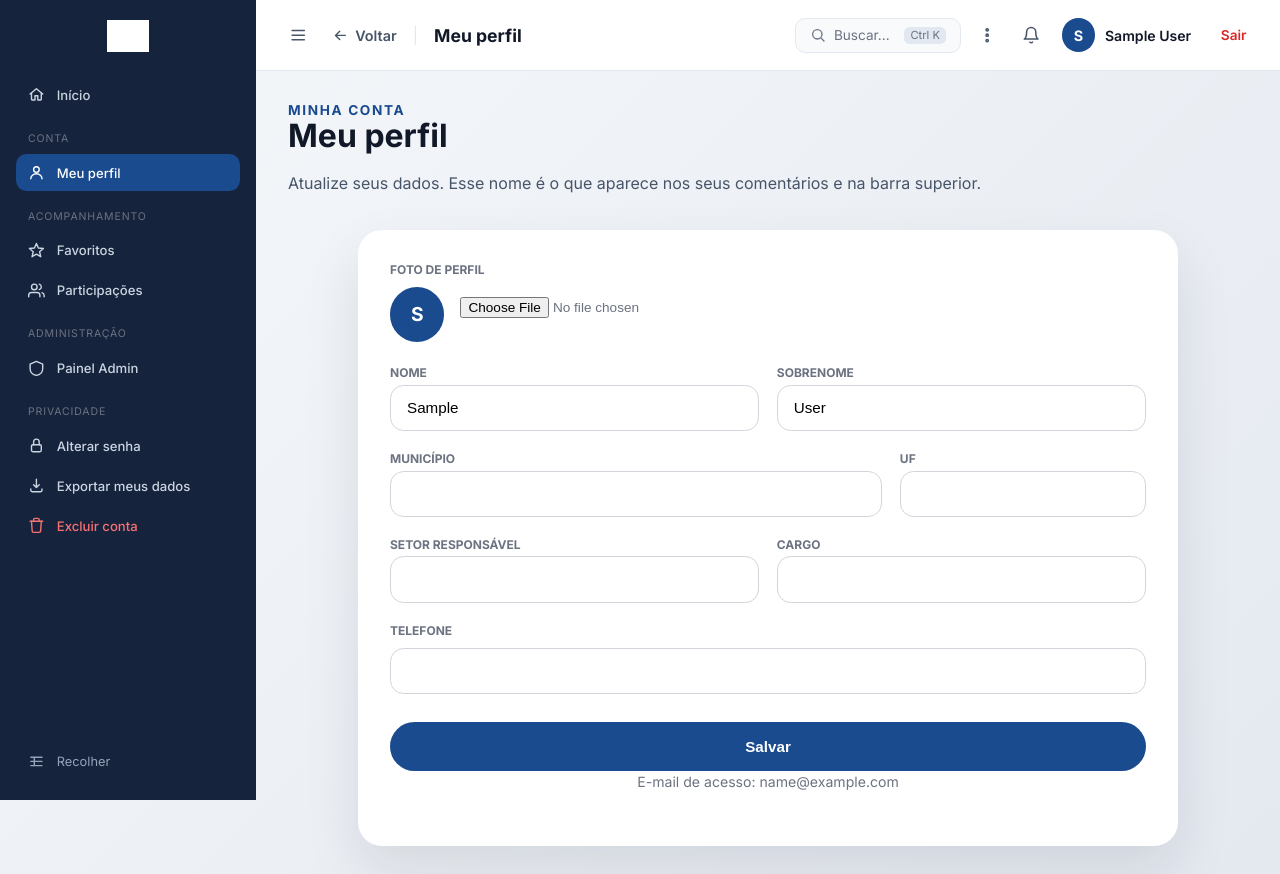
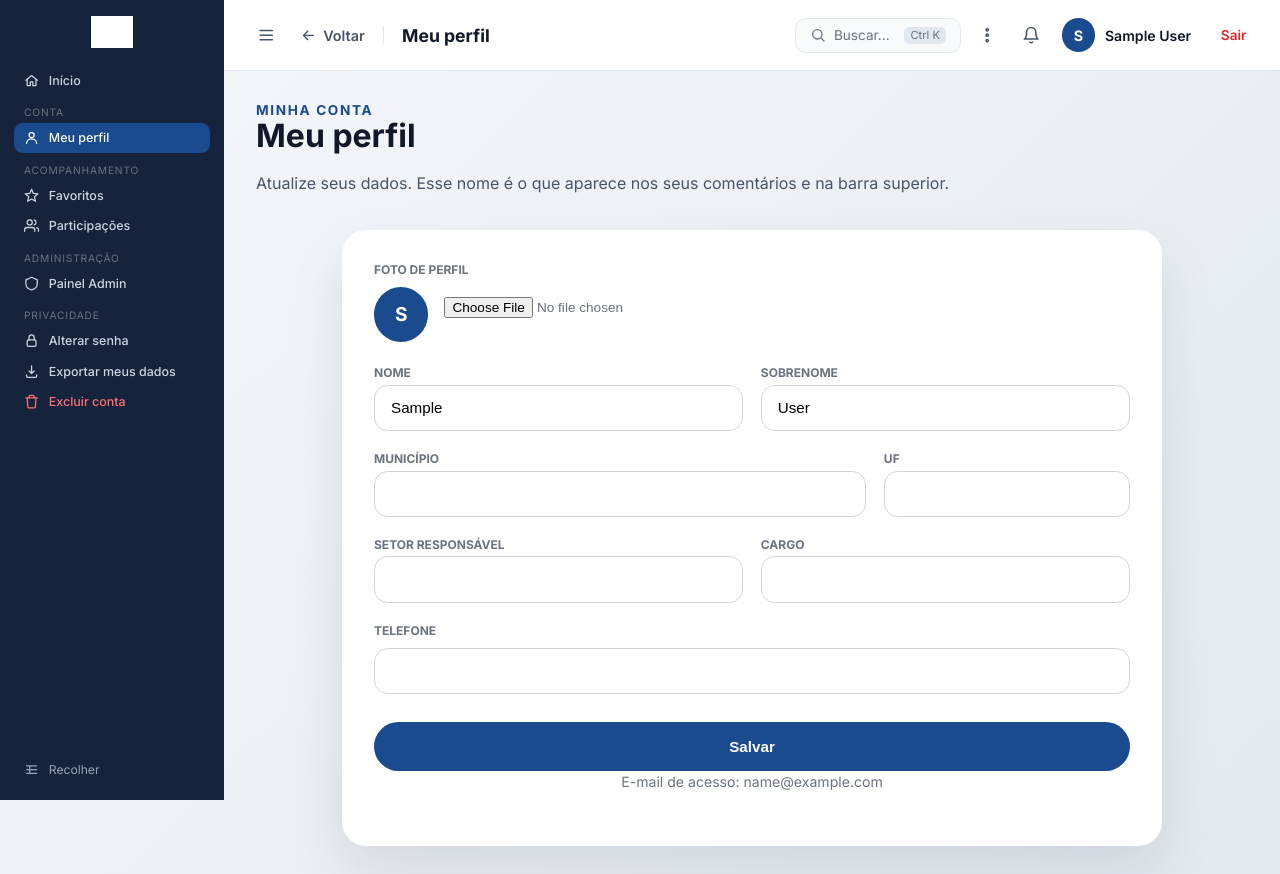
Before and after one commit to brunofnp/legislativo-fnp, a Django app: page /perfil/ in a window 1280 px wide. Run offline with Django 4.2, Linux system fonts and the light colour scheme; the visitor is signed in with stand-in values (Sample User, id 1); data that the repository does not hold is empty; grey boxes are pictures that could not be loaded.

Commit message:
style: sidebar mais compacta -- fonte, icones e espacamento menores
Ajuste fino pedido pelo usuario apos confirmar que nao era o botao Aa
de tamanho de fonte: reduz mais um passo a fonte (0.82->0.78rem) e
icones (1.05->0.95rem) da sidebar, encolhe padding vertical dos links
(0.65rem->0.45rem) e o espaco entre secoes (sidebar-section-label
margin-top 1rem->0.65rem), e volta a largura de 16rem pra 14rem (nao
precisa mais da folga extra, a fonte menor cabe com margem).

Recalculado via PIL com fonte real: "Exportar meus dados" ainda cabe
com ~41px de sobra no novo orcamento (nao volta a truncar).

```diff
--- a/static/css/style.css
+++ b/static/css/style.css
@@ -1605,16 +1605,14 @@ body {
   /* rem, não px -- o botão de tamanho de fonte (Aa) escala o resto do
      conteúdo da sidebar (texto/ícones/preenchimento, tudo em rem); se a
      largura ficasse fixa em px, o espaço disponível encolheria na
-     prática cada vez que a fonte aumentasse, truncando os rótulos.
-     16rem (não os 15rem/240px originais) dá folga extra pra rótulos
-     como "Exportar meus dados" caberem por inteiro. */
-  width: 16rem;
+     prática cada vez que a fonte aumentasse, truncando os rótulos. */
+  width: 14rem;
   flex-shrink: 0;
   background: #16233c;
   color: #cbd5e1;
   display: flex;
   flex-direction: column;
-  padding: 1.25rem 1rem;
+  padding: 1rem 0.85rem;
   position: sticky;
   top: 0;
   height: 100vh;
@@ -1630,7 +1628,7 @@ body {
 .app-sidebar-brand {
   display: flex;
   justify-content: center;
-  margin-bottom: 1.5rem;
+  margin-bottom: 1.1rem;
 }
 
 .app-sidebar-logo {
@@ -1643,13 +1641,13 @@ body {
   flex: 1;
   display: flex;
   flex-direction: column;
-  gap: 0.15rem;
+  gap: 0.05rem;
 }
 
 .sidebar-section-label {
-  margin: 1rem 0 0.4rem;
-  padding: 0 0.75rem;
-  font-size: 0.66rem;
+  margin: 0.65rem 0 0.25rem;
+  padding: 0 0.65rem;
+  font-size: 0.64rem;
   text-transform: uppercase;
   letter-spacing: 0.08em;
   color: var(--text-muted, #64748b);
@@ -1660,12 +1658,12 @@ body {
 .sidebar-link {
   display: flex;
   align-items: center;
-  gap: 0.75rem;
-  padding: 0.65rem 0.75rem;
-  border-radius: 0.65rem;
+  gap: 0.6rem;
+  padding: 0.45rem 0.65rem;
+  border-radius: 0.55rem;
   color: #cbd5e1;
   text-decoration: none;
-  font-size: 0.82rem;
+  font-size: 0.78rem;
   font-weight: 500;
   transition: background .15s ease, color .15s ease;
   white-space: nowrap;
@@ -1682,8 +1680,8 @@ body {
 }
 
 .sidebar-link svg {
-  width: 1.05rem;
-  height: 1.05rem;
+  width: 0.95rem;
+  height: 0.95rem;
   flex-shrink: 0;
 }
 
@@ -1709,15 +1707,15 @@ body {
 .sidebar-collapse-btn {
   display: flex;
   align-items: center;
-  gap: 0.75rem;
-  padding: 0.65rem 0.75rem;
+  gap: 0.6rem;
+  padding: 0.45rem 0.65rem;
   border: none;
   background: transparent;
   color: #94a3b8;
   cursor: pointer;
-  border-radius: 0.65rem;
-  font-size: 0.8rem;
-  margin-top: 0.5rem;
+  border-radius: 0.55rem;
+  font-size: 0.76rem;
+  margin-top: 0.4rem;
   font-family: inherit;
 }
 
@@ -1727,8 +1725,8 @@ body {
 }
 
 .sidebar-collapse-btn svg {
-  width: 1.05rem;
-  height: 1.05rem;
+  width: 0.95rem;
+  height: 0.95rem;
   flex-shrink: 0;
 }
 
```
